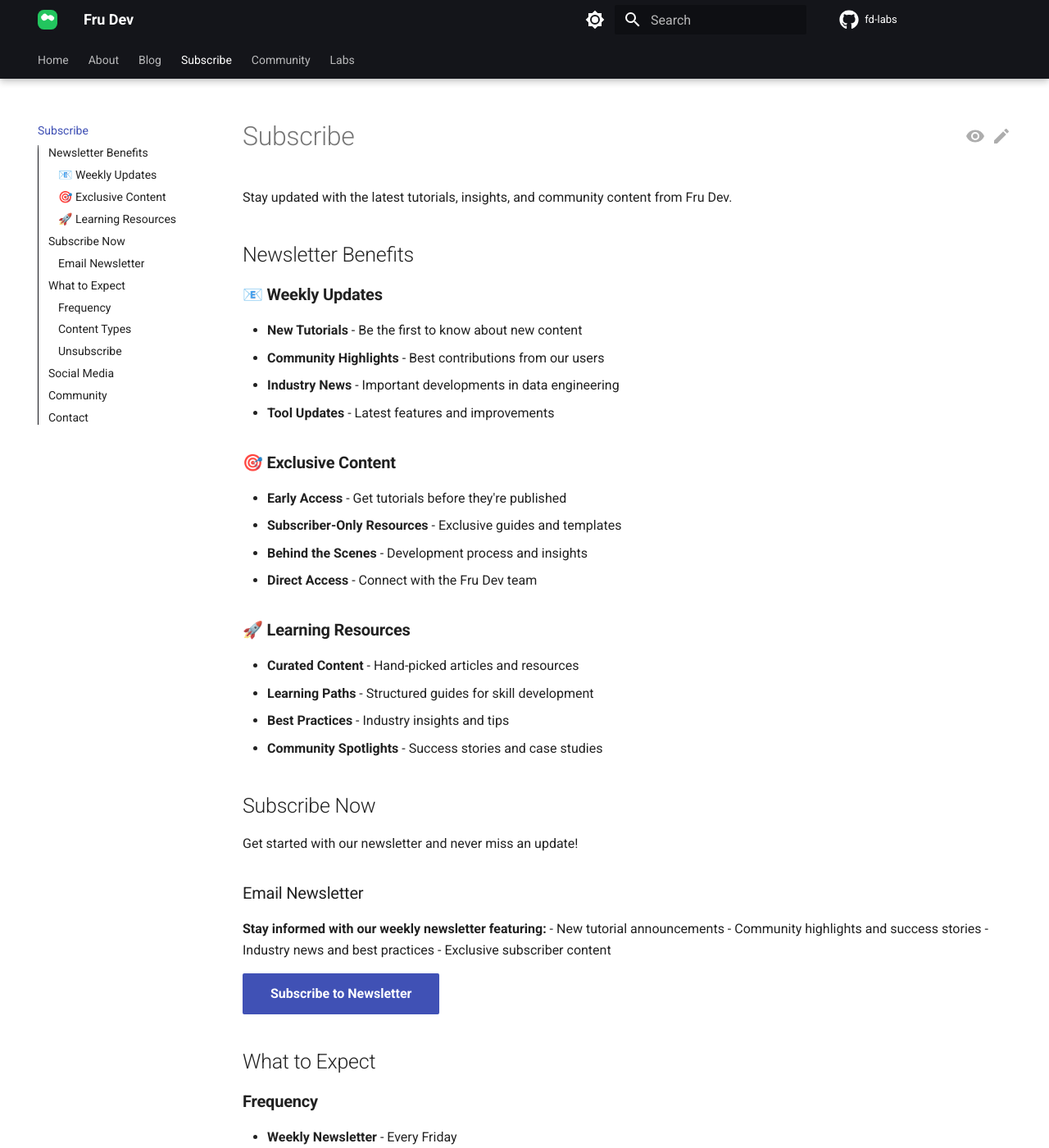
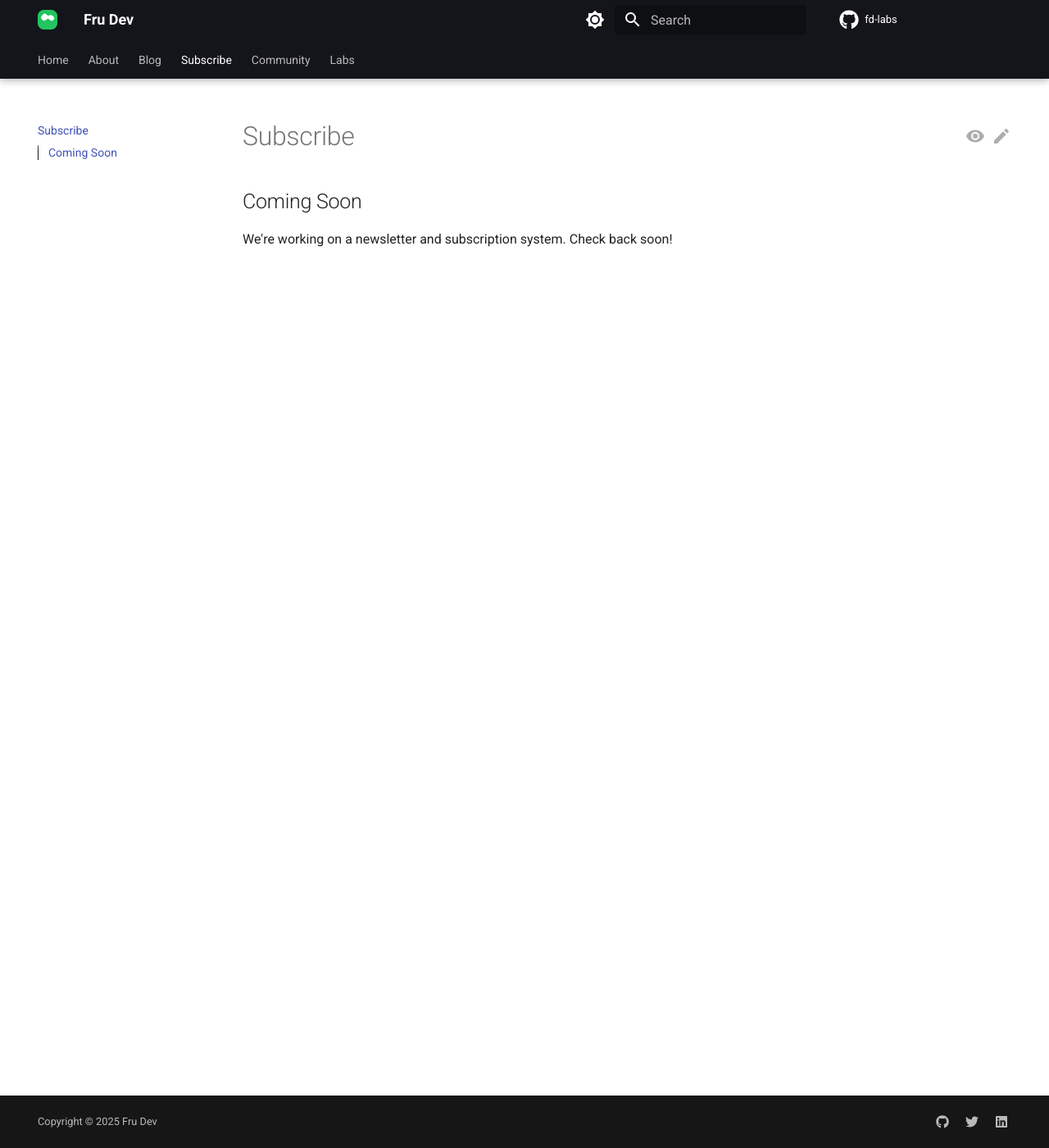
Before and after one commit to frulouis/fd-docs, an MkDocs documentation site: the page built from docs/subscribe.md, in a window 1280 px wide and 1400 px high. Shown: the whole window at 82% size. Built offline with MkDocs 1.6.1 and Material for MkDocs 9.7.7, drawn with Linux system fonts in a browser that asks for light colours; comment, search, counter and statistics services are not loaded; some of the changed text lies outside the part shown.

Commit message:
Clean up Subscribe page: Simplify to 'Coming Soon'
- Removed all verbose content and detailed sections
- Simplified to just 'Coming Soon' message
- Clean, minimal approach as requested

```diff
--- a/docs/subscribe.md
+++ b/docs/subscribe.md
@@ -1,88 +1,5 @@
 # Subscribe
 
-Stay updated with the latest tutorials, insights, and community content from Fru Dev.
+## Coming Soon
 
-## Newsletter Benefits
-
-### 📧 **Weekly Updates**
-- **New Tutorials** - Be the first to know about new content
-- **Community Highlights** - Best contributions from our users
-- **Industry News** - Important developments in data engineering
-- **Tool Updates** - Latest features and improvements
-
-### 🎯 **Exclusive Content**
-- **Early Access** - Get tutorials before they're published
-- **Subscriber-Only Resources** - Exclusive guides and templates
-- **Behind the Scenes** - Development process and insights
-- **Direct Access** - Connect with the Fru Dev team
-
-### 🚀 **Learning Resources**
-- **Curated Content** - Hand-picked articles and resources
-- **Learning Paths** - Structured guides for skill development
-- **Best Practices** - Industry insights and tips
-- **Community Spotlights** - Success stories and case studies
-
-## Subscribe Now
-
-Get started with our newsletter and never miss an update!
-
-<div class="newsletter-signup" markdown>
-
-### Email Newsletter
-
-**Stay informed with our weekly newsletter featuring:**
-- New tutorial announcements
-- Community highlights and success stories
-- Industry news and best practices
-- Exclusive subscriber content
-
-[Subscribe to Newsletter](mailto:subscribe@frudev.com?subject=Newsletter%20Subscription){ .md-button .md-button--primary }
-
-</div>
-
-## What to Expect
-
-### **Frequency**
-- **Weekly Newsletter** - Every Friday
-- **Special Announcements** - Important updates as needed
-- **Tutorial Alerts** - New content notifications
-
-### **Content Types**
-- **Tutorial Spotlights** - Featured new tutorials
-- **Community News** - User contributions and highlights
-- **Industry Insights** - Trends and best practices
-- **Tool Reviews** - Honest reviews and recommendations
-
-### **Unsubscribe**
-- **Easy Opt-out** - One-click unsubscribe in every email
-- **No Spam** - We respect your inbox
-- **Privacy Protected** - Your email is never shared
-
-## Social Media
-
-Follow us on social media for real-time updates and community interaction:
-
-- **Twitter** - [@frunde](https://twitter.com/frunde) - Quick updates and community chat
-- **LinkedIn** - [Fru Dev](https://linkedin.com/in/frunde) - Professional insights and networking
-- **GitHub** - [frunde](https://github.com/frunde) - Code repositories and contributions
-
-## Community
-
-Join our growing community of developers and data professionals:
-
-- **GitHub Discussions** - [Community Forum](https://github.com/frunde/fd-docs/discussions)
-- **Discord Server** - Real-time chat and collaboration
-- **Monthly Meetups** - Virtual events and workshops
-- **Contribution Opportunities** - Help improve our content
-
-## Contact
-
-Questions about our newsletter or community?
-
-- **Email** - [contact@frudev.com](mailto:contact@frudev.com)
-- **Twitter** - [@frunde](https://twitter.com/frunde)
-- **GitHub** - [Open an issue](https://github.com/frunde/fd-docs/issues)
-
----
-
-*Join thousands of developers who trust Fru Dev for their learning journey. Subscribe today and never miss an update!*
+We're working on a newsletter and subscription system. Check back soon!
```
